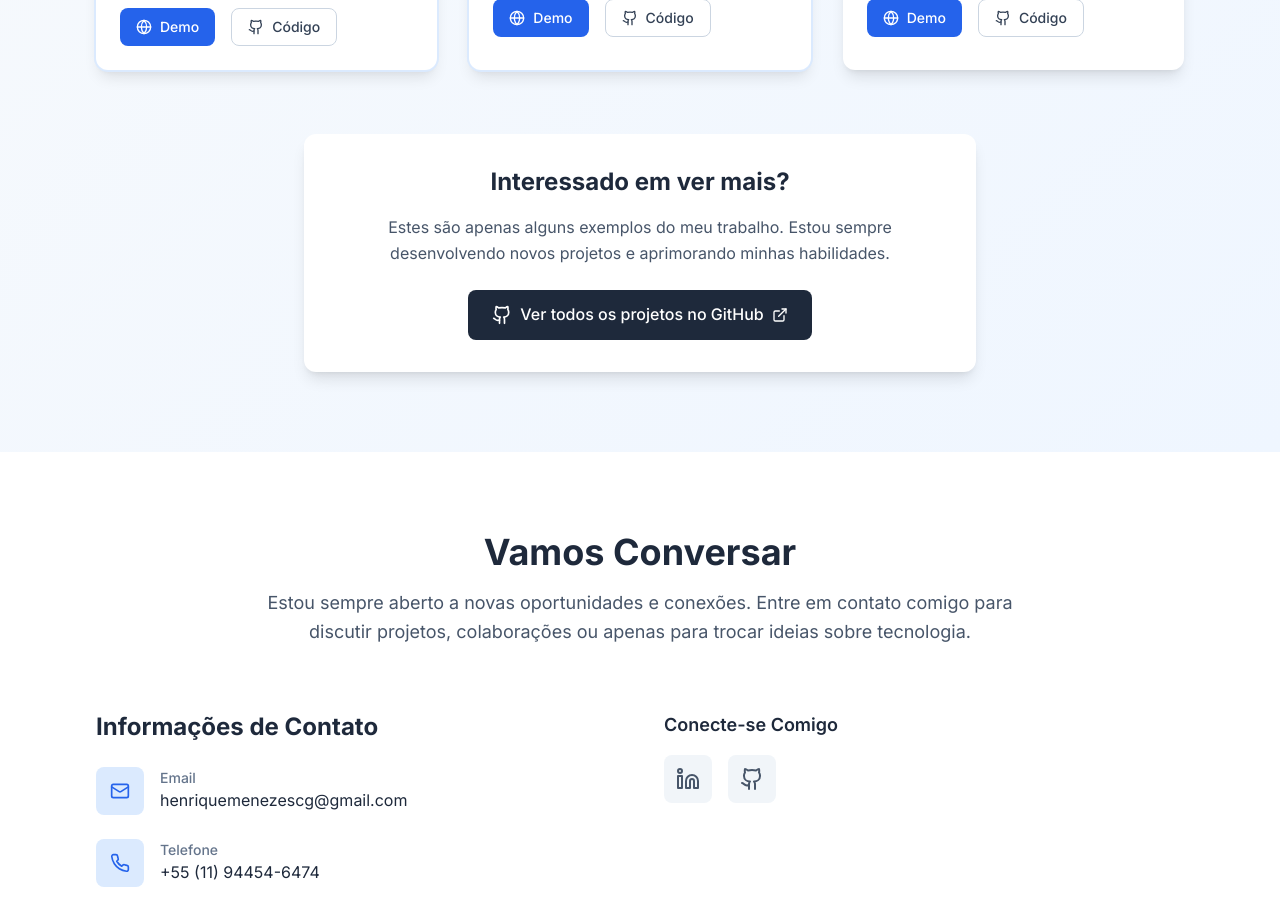
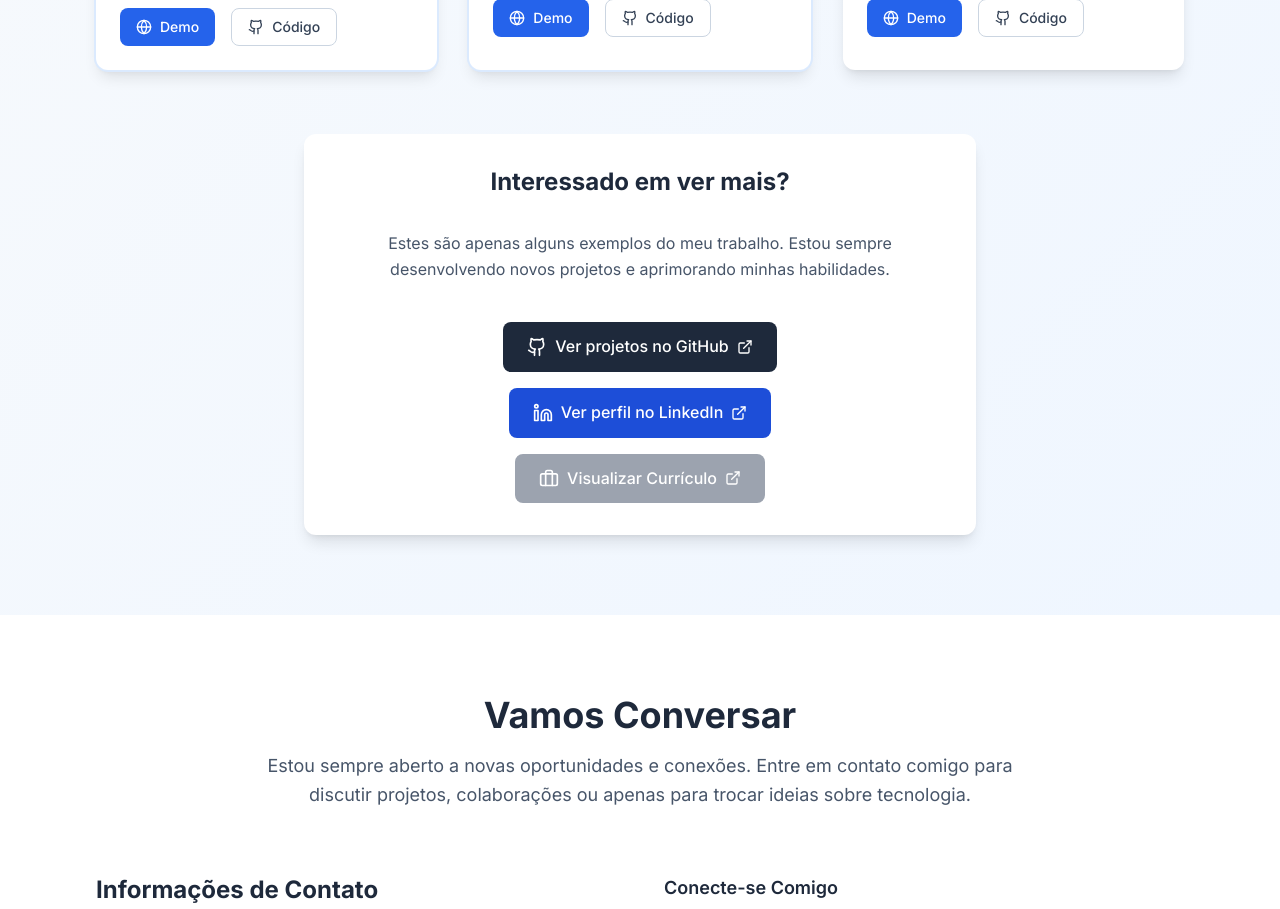
Before and after one commit to henriquemenezescg/portfolio, a React (Vite) app: page / in a window 1280 px wide. Shown: the part 2520-3429 px from the top of the page. Built offline with nearby package versions, Linux system fonts and the light colour scheme.

Commit message:
fix: correct curriculum button link and resolve page error

```diff
--- a/src/components/Projects.tsx
+++ b/src/components/Projects.tsx
@@ -1,5 +1,13 @@
 import React from "react";
-import { ExternalLink, Github, Globe, Code, Target } from "lucide-react";
+import {
+  ExternalLink,
+  Github,
+  Globe,
+  Code,
+  Target,
+  Linkedin,
+  Briefcase,
+} from "lucide-react";
 
 const Projects = () => {
   const projects = [
@@ -119,7 +127,7 @@ const Projects = () => {
 
         {/* Call to Action */}
         <div className="text-center mt-16">
-          <div className="bg-white rounded-xl p-8 shadow-lg max-w-2xl mx-auto">
+          <div className="bg-white rounded-xl p-8 shadow-lg max-w-2xl mx-auto flex flex-col gap-4 justify-center items-center">
             <h3 className="text-2xl font-bold text-slate-800 mb-4">
               Interessado em ver mais?
             </h3>
@@ -133,7 +141,28 @@ const Projects = () => {
               target="_blank"
             >
               <Github className="w-5 h-5" />
-              <span>Ver todos os projetos no GitHub</span>
+              <span>Ver projetos no GitHub</span>
+              <ExternalLink className="w-4 h-4" />
+            </a>
+            <a
+              href="https://www.linkedin.com/in/henrique-menezes-b5a179206/"
+              className="inline-flex items-center space-x-2 px-6 py-3 bg-blue-700 text-white rounded-lg hover:bg-blue-800 transition-colors font-medium"
+              target="_blank"
+              rel="noopener noreferrer"
+            >
+              <Linkedin className="w-5 h-5" />
+              {/* Use um ícone do LinkedIn, ex: react-icons ou lucide-react */}
+              <span>Ver perfil no LinkedIn</span>
+              <ExternalLink className="w-4 h-4" />
+            </a>
+            <a
+              href="https://file.notion.so/f/f/33379b5d-ad26-48e3-a841-237372c5f95f/8ce63825-530a-4ba8-8bf8-9a2f56f14b9c/Curriculo.pdf?table=block&id=3ef56830-5450-4d4b-b6b8-ae528f5c20a7&spaceId=33379b5d-ad26-48e3-a841-237372c5f95f&expirationTimestamp=1750572000000&signature=2n3ne93dKQNbgdY1gIFmmOCV4i-reqnxhVg3kOyv4qM&downloadName=Curri%CC%81culo.pdf"
+              className="flex items-center space-x-2 px-6 py-3 bg-gray-400 text-white rounded-lg hover:bg-gray-600 transition-colors font-medium"
+              target="_blank"
+              rel="noopener noreferrer"
+            >
+              <Briefcase className="w-5 h-5" />
+              <span>Visualizar Currículo</span>
               <ExternalLink className="w-4 h-4" />
             </a>
           </div>
```
Also changed, not shown: 1 other file (tests, documents, lock files or other folders).
